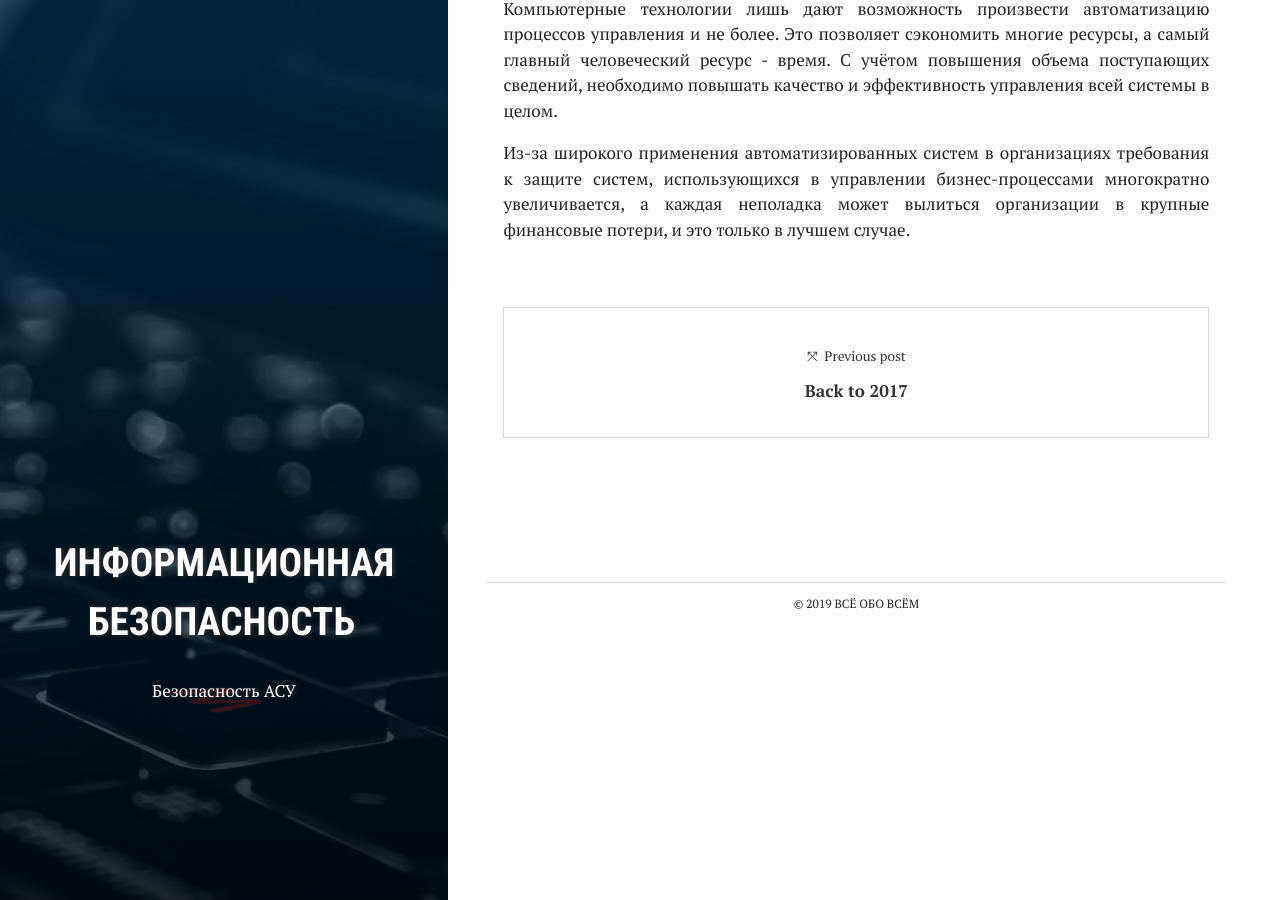
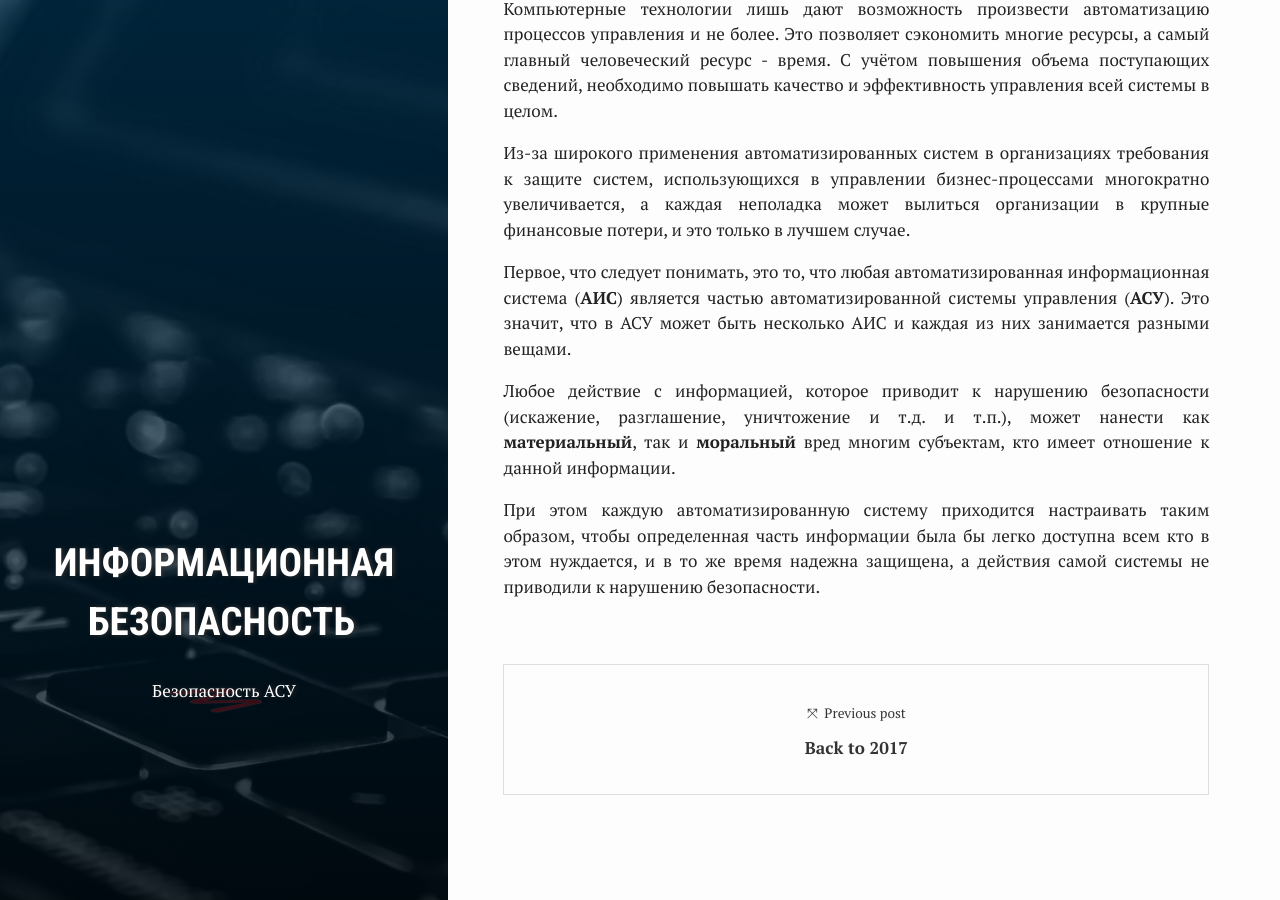
Before and after one commit to ghostmorgan/ghostmorgan.github.io, a Jekyll site: the page built from _posts/2019-10-11-inform_security_1_1.md, in a window 1280 px wide and 900 px high, scrolled down 2225 px. Built offline with Jekyll 4.4.1, drawn with Linux system fonts in a browser that asks for light colours; nearby versions of some CDN libraries; comment, search, counter and statistics services are not loaded.

Commit message:
Update 2019-10-11-inform_security_1_1.md

```diff
--- a/_posts/2019-10-11-inform_security_1_1.md
+++ b/_posts/2019-10-11-inform_security_1_1.md
@@ -56,3 +56,9 @@ comments: true
 Компьютерные технологии лишь дают возможность произвести автоматизацию процессов управления и не более. Это позволяет сэкономить многие ресурсы, а самый главный человеческий ресурс - время. С учётом повышения объема поступающих сведений, необходимо повышать качество и эффективность управления всей системы в целом.
 
 Из-за широкого применения автоматизированных систем в организациях требования к защите систем, использующихся в управлении бизнес-процессами многократно увеличивается, а каждая неполадка может вылиться организации в крупные финансовые потери, и это только в лучшем случае.
+
+Первое, что следует понимать, это то, что любая автоматизированная информационная система (**АИС**) является частью автоматизированной системы управления (**АСУ**). Это значит, что в АСУ может быть несколько АИС и каждая из них занимается разными вещами.
+
+Любое действие с информацией, которое приводит к нарушению безопасности (искажение, разглашение, уничтожение и т.д. и т.п.), может нанести как **материальный**, так и **моральный** вред многим субъектам, кто имеет отношение к данной информации.
+
+При этом каждую автоматизированную систему приходится настраивать таким образом, чтобы определенная часть информации была бы легко доступна всем кто в этом нуждается, и в то же время надежна защищена, а действия самой системы не приводили к нарушению безопасности.
```
